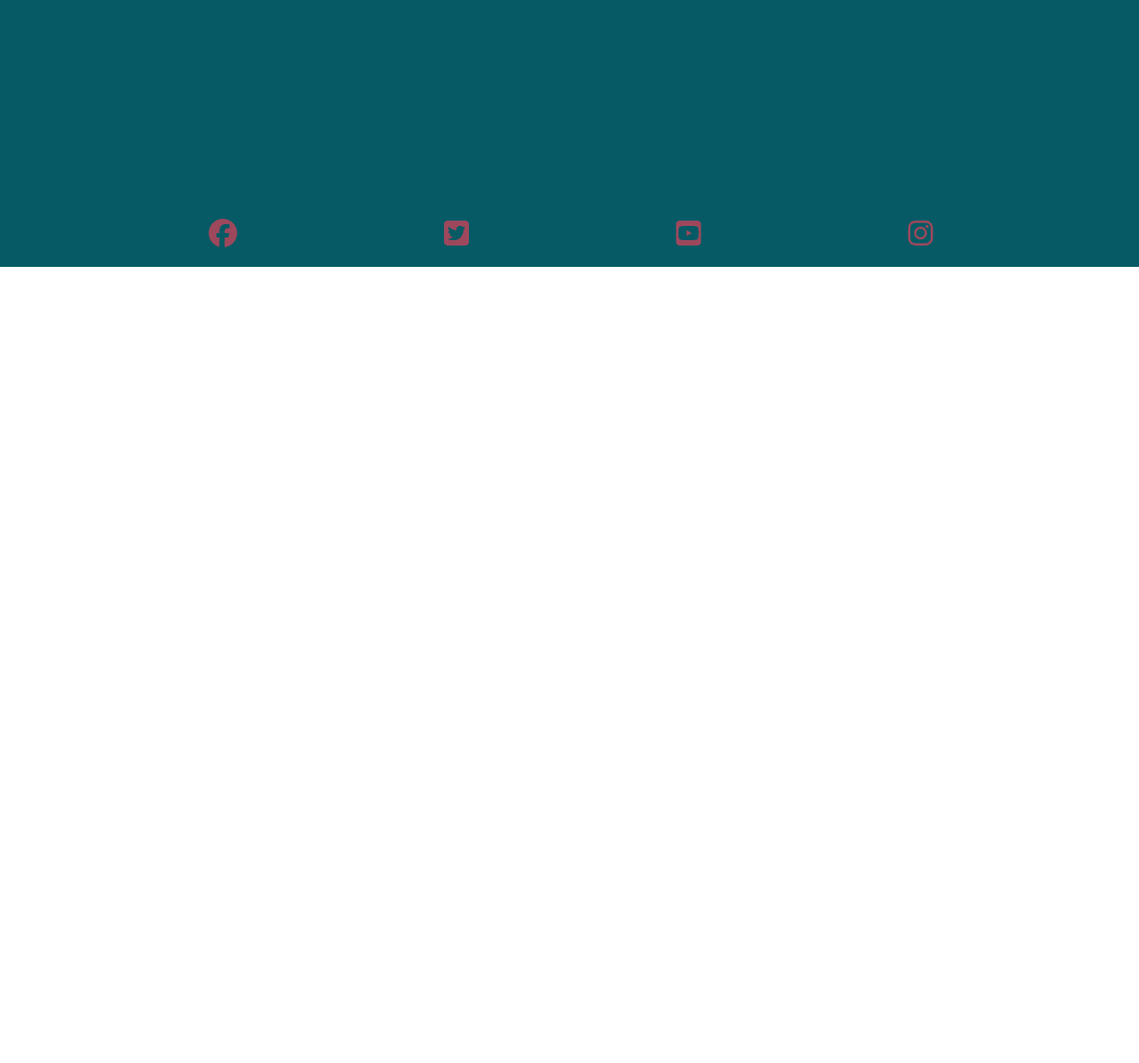
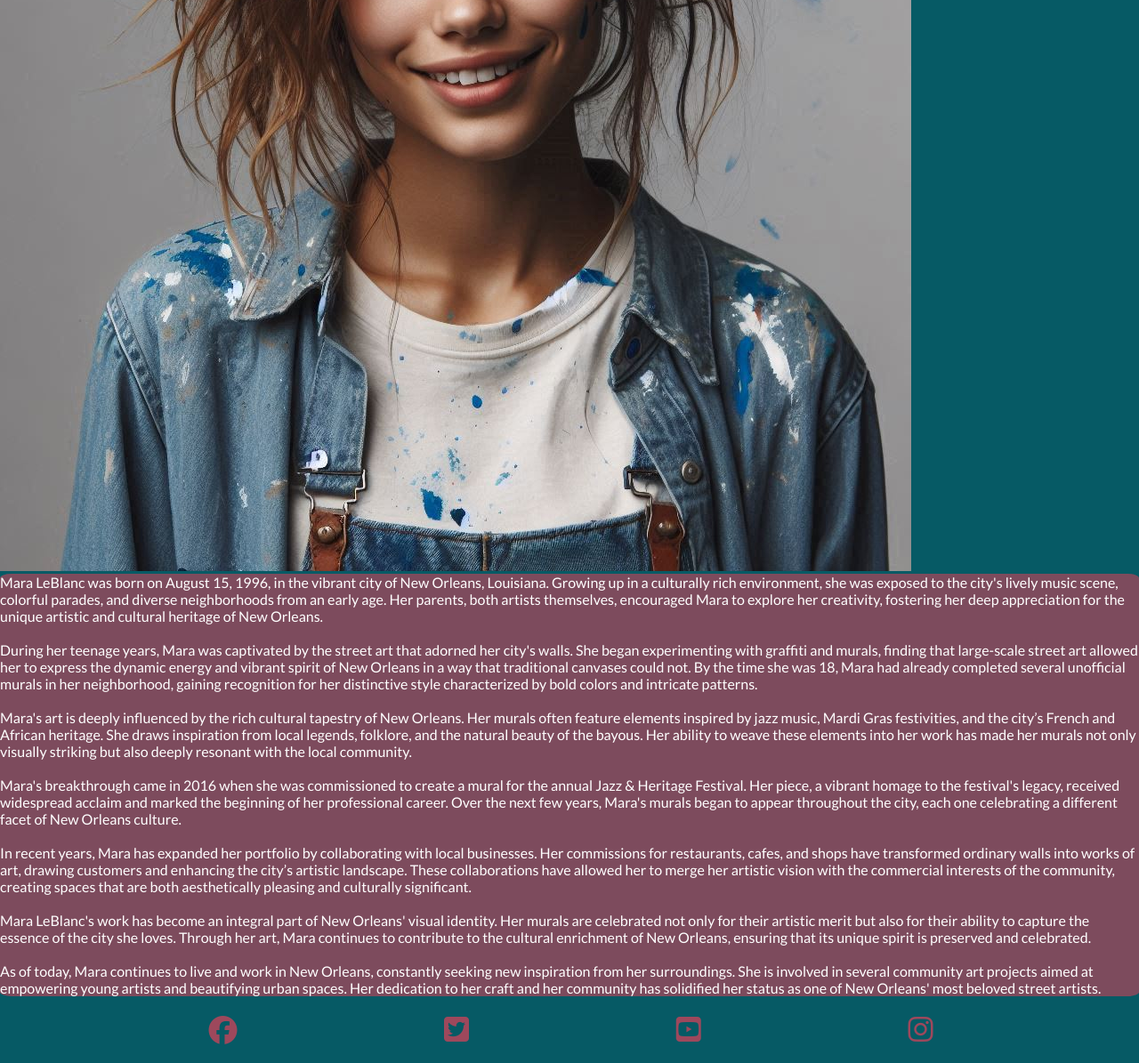
Before and after one commit to Frazer-BC/Team-Leblanc, a plain HTML site: page about.html in a window 1280 px wide. Shown: the part 500-1695 px from the top of the page at 89% size. Before the commit the page ends 800 px from the top, so only its background shows below. Drawn offline with Linux system fonts and the light colour scheme; a web font is replaced by a local one.

Commit message:
add about content and basic css

```diff
--- a/about.html
+++ b/about.html
@@ -1,5 +1,6 @@
 <!DOCTYPE html>
 <html lang="en">
+
 <head>
     <meta charset="UTF-8">
     <meta http-equiv="X-UA-Compatible" content="IE=edge">
@@ -20,6 +21,7 @@
 
 
 </head>
+
 <body>
 
     <header>
@@ -43,7 +45,82 @@
 
     </header>
 
-<main>Main Content</main>
+    <main>
+        <section id="about-image-section">
+            <img src="assets/images/Mara.jpeg" alt="A picture of the artist, Mara Leblanc">
+            <div id="about-text">
+                <p>
+                    Mara LeBlanc was born on August 15, 1996, in the vibrant city of New Orleans, Louisiana. Growing up
+                    in a
+                    culturally rich environment, she was exposed to the city's lively music scene, colorful parades, and
+                    diverse neighborhoods from an early age. Her parents, both artists themselves, encouraged Mara to
+                    explore her creativity, fostering her deep appreciation for the unique artistic and cultural
+                    heritage of
+                    New Orleans.
+                </p>
+                <br>
+                <p>
+                    During her teenage years, Mara was captivated by the street art that adorned her city's walls. She
+                    began
+                    experimenting with graffiti and murals, finding that large-scale street art allowed her to express
+                    the
+                    dynamic energy and vibrant spirit of New Orleans in a way that traditional canvases could not. By
+                    the
+                    time she was 18, Mara had already completed several unofficial murals in her neighborhood, gaining
+                    recognition for her distinctive style characterized by bold colors and intricate patterns.
+                </p>
+                <br>
+                <p>
+                    Mara's art is deeply influenced by the rich cultural tapestry of New Orleans. Her murals often
+                    feature
+                    elements inspired by jazz music, Mardi Gras festivities, and the city’s French and African heritage.
+                    She
+                    draws inspiration from local legends, folklore, and the natural beauty of the bayous. Her ability to
+                    weave these elements into her work has made her murals not only visually striking but also deeply
+                    resonant with the local community.
+                </p>
+                <br>
+                <p>
+                    Mara's breakthrough came in 2016 when she was commissioned to create a mural for the annual Jazz &
+                    Heritage Festival. Her piece, a vibrant homage to the festival's legacy, received widespread acclaim
+                    and
+                    marked the beginning of her professional career. Over the next few years, Mara's murals began to
+                    appear
+                    throughout the city, each one celebrating a different facet of New Orleans culture.
+                </p>
+                <br>
+                <p>
+                    In recent years, Mara has expanded her portfolio by collaborating with local businesses. Her
+                    commissions
+                    for restaurants, cafes, and shops have transformed ordinary walls into works of art, drawing
+                    customers
+                    and enhancing the city’s artistic landscape. These collaborations have allowed her to merge her
+                    artistic
+                    vision with the commercial interests of the community, creating spaces that are both aesthetically
+                    pleasing and culturally significant.
+                </p>
+                <br>
+                <p>
+                    Mara LeBlanc's work has become an integral part of New Orleans' visual identity. Her murals are
+                    celebrated not only for their artistic merit but also for their ability to capture the essence of
+                    the
+                    city she loves. Through her art, Mara continues to contribute to the cultural enrichment of New
+                    Orleans,
+                    ensuring that its unique spirit is preserved and celebrated.
+                </p>
+                <br>
+                <p>
+                    As of today, Mara continues to live and work in New Orleans, constantly seeking new inspiration from
+                    her
+                    surroundings. She is involved in several community art projects aimed at empowering young artists
+                    and
+                    beautifying urban spaces. Her dedication to her craft and her community has solidified her status as
+                    one
+                    of New Orleans' most beloved street artists.
+                </p>
+            </div>
+        </section>
+    </main>
 
 
 
@@ -74,4 +151,5 @@
     <!-- Font Awesome -->
     <script src="https://kit.fontawesome.com/19b90d07c8.js" crossorigin="anonymous"></script>
 </body>
+
 </html>
--- a/assets/css/styles.css
+++ b/assets/css/styles.css
@@ -209,6 +209,21 @@ main {
 #reviews h3 {
     color: #fafafa; /* Override the heading color set in general styles */
 }
+
+/*about page styles*/
+
+#about-image-section {
+    display: inline
+
+}
+
+#about-text {
+    color: #ffffff;
+    background-color: rgba(156, 72, 92, 0.8);
+    border-radius: 1%;
+    z-index: 20;
+}
+
 
 /* Gallery page styles */
 
```
Also changed, not shown: assets/images/Mara.jpeg (added). Lines whose indentation alone changed are shown as unchanged.
